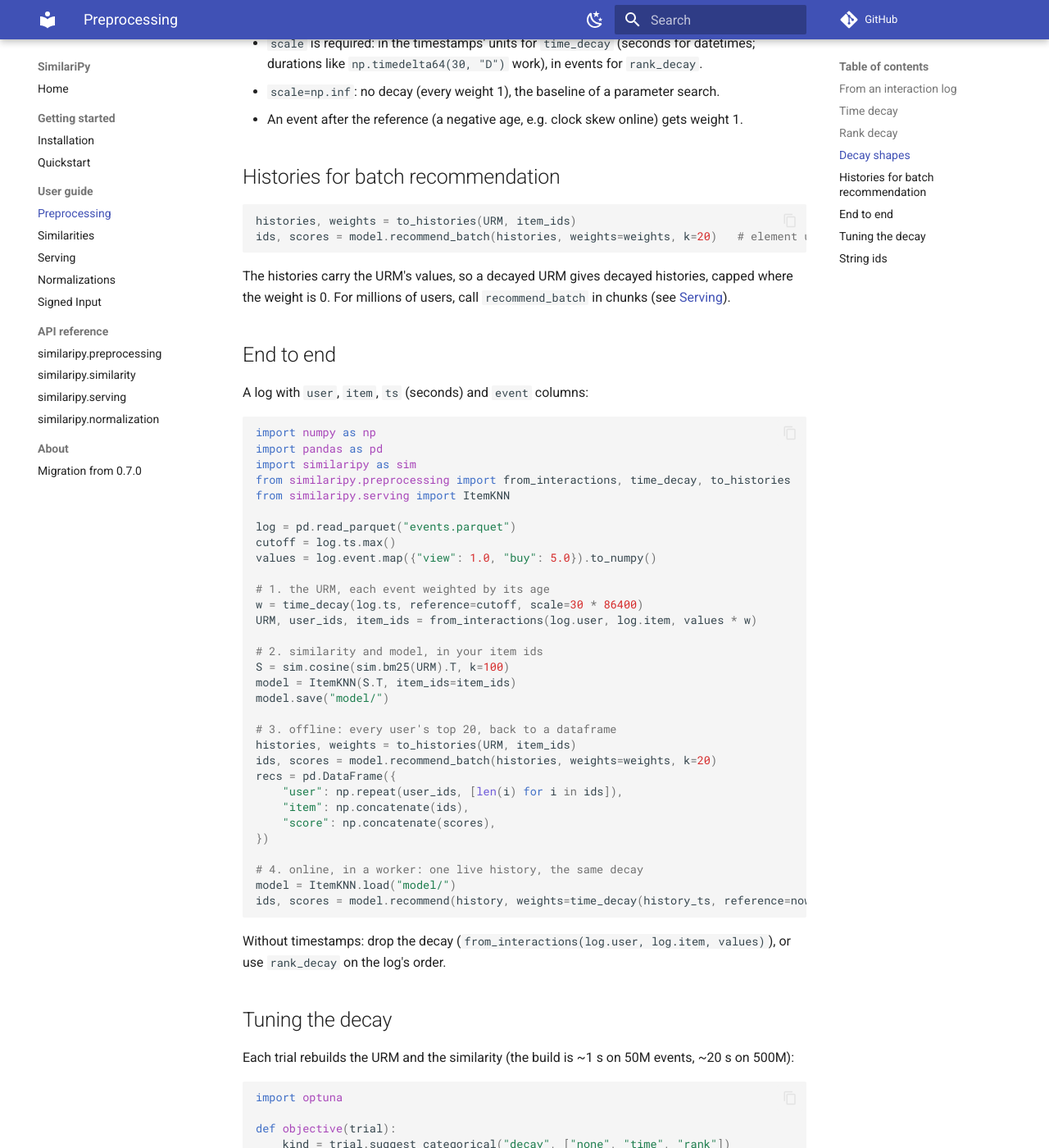
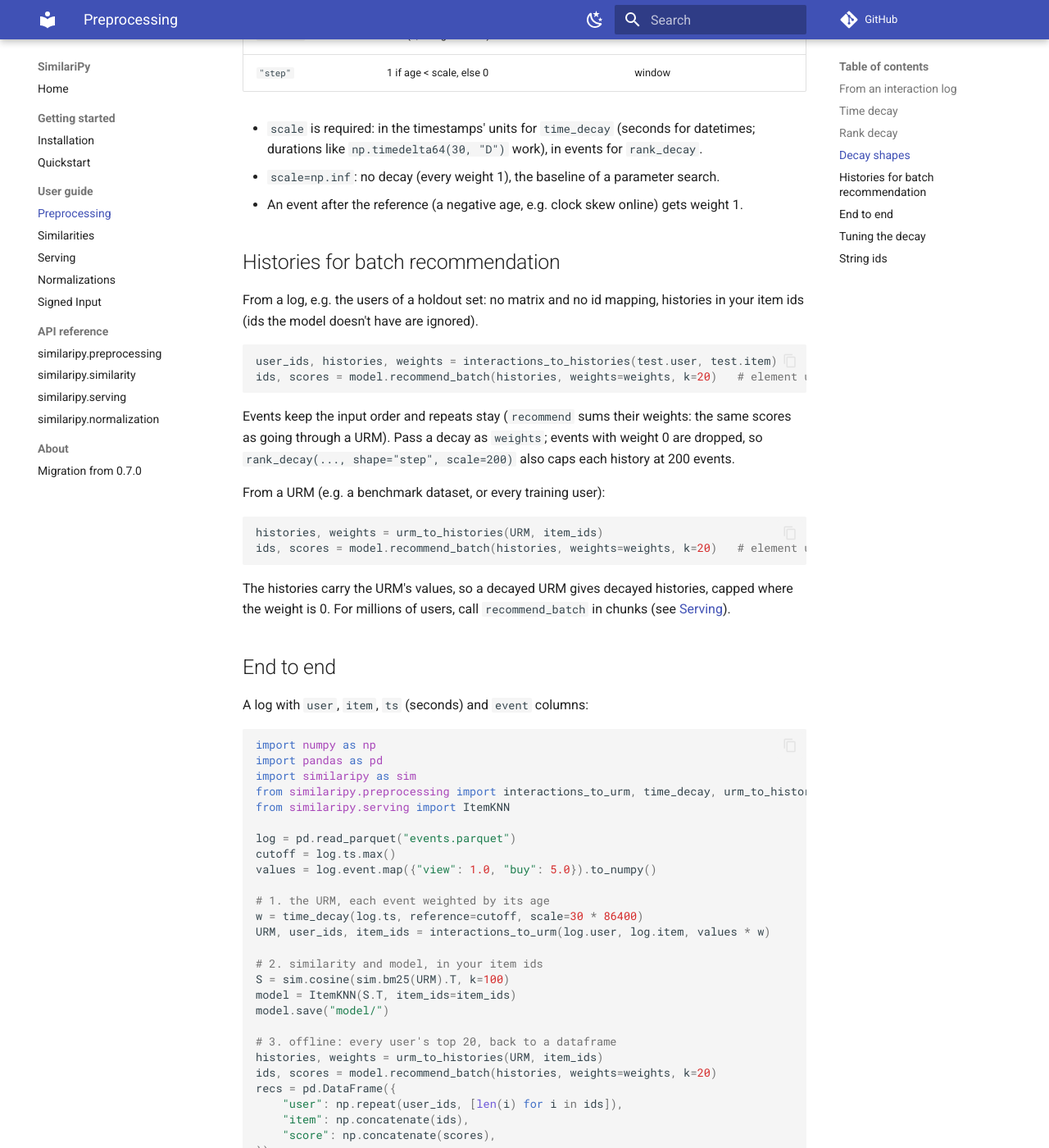
Before and after one commit to bogliosimone/similaripy, an MkDocs documentation site: the page built from docs/preprocessing.md, in a window 1280 px wide and 1400 px high, scrolled down 2834 px. Shown: the whole window at 82% size. Built offline with MkDocs 1.6.1 and Material for MkDocs 9.7.7, drawn with Linux system fonts in a browser that asks for light colours; comment, search, counter and statistics services are not loaded; some of the changed text lies outside the part shown.

Commit message:
Preprocessing: interactions_to_urm, interactions_to_histories, urm_to_histories
- Names say input and output: from_interactions -> interactions_to_urm,
  to_histories -> urm_to_histories (not released, no deprecation).
- interactions_to_histories(users, items, weights) -> (user_ids,
  histories, weights): each user's events straight from a log, e.g. a
  holdout set; no URM, no id mapping (recommend ignores unknown ids);
  input order, repeats kept (same scores as through a URM: recommend
  sums them), weight-0 events dropped (a step rank_decay caps the length).
- Empty input returned one empty history (np.split with no cuts): now [].
- Docs: Preprocessing page and API page for the three functions; Home
  "under a millisecond"; README / Quickstart wording (Simone's edits).

````diff
--- a/docs/preprocessing.md
+++ b/docs/preprocessing.md
@@ -3,29 +3,32 @@
 From an interaction log to the matrices the similarities and the serving engine take, in your own ids.
 
 ```python
-from similaripy.preprocessing import from_interactions, rank_decay, time_decay, to_histories
+from similaripy.preprocessing import (
+    interactions_to_histories, interactions_to_urm, rank_decay, time_decay, urm_to_histories,
+)
 ```
 
 | Function | Description |
 |----------|-------------|
-| `from_interactions(users, items, values)` | The user-item matrix (URM) and the id maps from one entry per event: `(URM, user_ids, item_ids)`. |
+| `interactions_to_urm(users, items, values)` | The user-item matrix (URM) and the id maps from one entry per event: `(URM, user_ids, item_ids)`. |
 | `time_decay(timestamps, reference=..., scale=...)` | One weight per event from its age in time, to multiply into `values` (offline) or pass to `recommend` (online). |
 | `rank_decay(users, scale=...)` | One weight per event from its recency rank in its user's history (0 = the latest). |
-| `to_histories(URM, item_ids)` | Each row of the URM as a history for `recommend_batch`: `(histories, weights)`. |
+| `interactions_to_histories(users, items, weights)` | Each user's events as a history for `recommend_batch`, straight from the log: `(user_ids, histories, weights)`. |
+| `urm_to_histories(URM, item_ids)` | Each row of the URM as a history for `recommend_batch`: `(histories, weights)`. |
 
 Ids are integers everywhere, as in `ItemKNN`. String ids: map them at your edge (see [String ids](#string-ids)).
 
 The order of the steps: the decays weight single events, before aggregation; the [normalizations](normalization.md) (BM25, TF-IDF, ...) need row and column statistics, so they come after.
 
 ```text
-events --time_decay / rank_decay--> weighted events --from_interactions--> URM --bm25 / tfidf / normalize--> similarity
+events --time_decay / rank_decay--> weighted events --interactions_to_urm--> URM --bm25 / tfidf / normalize--> similarity
           (per event)                                                            (per matrix)
 ```
 
 ## From an interaction log
 
 ```python
-URM, user_ids, item_ids = from_interactions(log.user, log.item, values)
+URM, user_ids, item_ids = interactions_to_urm(log.user, log.item, values)
 ```
 
 - **Ids**: gaps and unaligned ids are fine; row `u` is `user_ids[u]`, column `j` is `item_ids[j]` (sorted).
@@ -42,7 +45,7 @@ The same call weights a live history, so training and serving use one formula.
 
 ```python
 w = time_decay(log.ts, reference=cutoff, scale=30 * 86400)      # half-life 30 days
-URM, user_ids, item_ids = from_interactions(log.user, log.item, values * w)
+URM, user_ids, item_ids = interactions_to_urm(log.user, log.item, values * w)
 
 # online, the same formula on the live history
 ids, scores = model.recommend(history, weights=time_decay(history_ts, reference=now, scale=30 * 86400))
@@ -67,7 +70,7 @@ Without `timestamps` the log's own order (oldest first) is the time order.
 ```python
 w = rank_decay(log.user, shape="step", scale=200)                    # each user's 200 latest events
 w = rank_decay(log.user, timestamps=log.ts, shape="linear", scale=200)
-URM, user_ids, item_ids = from_interactions(log.user, log.item, w)
+URM, user_ids, item_ids = interactions_to_urm(log.user, log.item, w)
 ```
 
 Ranks count events, not distinct items. For the latest distinct items, drop the repeats first: `log.sort_values("ts").drop_duplicates(["user", "item"], keep="last")`.
@@ -97,8 +100,19 @@ Both decays share the shapes; the weight is 1 at age 0.
 
 ## Histories for batch recommendation
 
+From a log, e.g. the users of a holdout set: no matrix and no id mapping, histories in your item ids (ids the model doesn't have are ignored).
+
 ```python
-histories, weights = to_histories(URM, item_ids)
+user_ids, histories, weights = interactions_to_histories(test.user, test.item)
+ids, scores = model.recommend_batch(histories, weights=weights, k=20)   # element u is user_ids[u]
+```
+
+Events keep the input order and repeats stay (`recommend` sums their weights: the same scores as going through a URM). Pass a decay as `weights`; events with weight 0 are dropped, so `rank_decay(..., shape="step", scale=200)` also caps each history at 200 events.
+
+From a URM (e.g. a benchmark dataset, or every training user):
+
+```python
+histories, weights = urm_to_histories(URM, item_ids)
 ids, scores = model.recommend_batch(histories, weights=weights, k=20)   # element u is user_ids[u]
 ```
 
@@ -113,7 +127,7 @@ A log with `user`, `item`, `ts` (seconds) and `event` columns:
 import numpy as np
 import pandas as pd
 import similaripy as sim
-from similaripy.preprocessing import from_interactions, time_decay, to_histories
+from similaripy.preprocessing import interactions_to_urm, time_decay, urm_to_histories
 from similaripy.serving import ItemKNN
 
 log = pd.read_parquet("events.parquet")
@@ -122,7 +136,7 @@ values = log.event.map({"view": 1.0, "buy": 5.0}).to_numpy()
 
 # 1. the URM, each event weighted by its age
 w = time_decay(log.ts, reference=cutoff, scale=30 * 86400)
-URM, user_ids, item_ids = from_interactions(log.user, log.item, values * w)
+URM, user_ids, item_ids = interactions_to_urm(log.user, log.item, values * w)
 
 # 2. similarity and model, in your item ids
 S = sim.cosine(sim.bm25(URM).T, k=100)
@@ -130,7 +144,7 @@ model = ItemKNN(S.T, item_ids=item_ids)
 model.save("model/")
 
 # 3. offline: every user's top 20, back to a dataframe
-histories, weights = to_histories(URM, item_ids)
+histories, weights = urm_to_histories(URM, item_ids)
 ids, scores = model.recommend_batch(histories, weights=weights, k=20)
 recs = pd.DataFrame({
     "user": np.repeat(user_ids, [len(i) for i in ids]),
@@ -143,7 +157,7 @@ model = ItemKNN.load("model/")
 ids, scores = model.recommend(history, weights=time_decay(history_ts, reference=now, scale=30 * 86400), k=20)
 ```
 
-Without timestamps: drop the decay (`from_interactions(log.user, log.item, values)`), or use `rank_decay` on the log's order.
+Without timestamps: drop the decay (`interactions_to_urm(log.user, log.item, values)`), or use `rank_decay` on the log's order.
 
 ## Tuning the decay
 
@@ -160,7 +174,7 @@ def objective(trial):
         w = rank_decay(log.user, timestamps=log.ts, shape="linear", scale=trial.suggest_int("events", 10, 2000, log=True))
     else:
         w = 1.0
-    URM, user_ids, item_ids = from_interactions(log.user, log.item, values * w)
+    URM, user_ids, item_ids = interactions_to_urm(log.user, log.item, values * w)
     S = sim.cosine(sim.bm25(URM).T, k=trial.suggest_int("k", 20, 500, log=True))
     return evaluate(ItemKNN(S.T, item_ids=item_ids))   # your metric on held-out events
 
@@ -174,7 +188,7 @@ optuna.create_study(direction="maximize").optimize(objective, n_trials=50)
 ```python
 user_codes, user_names = pd.factorize(log.user)
 item_codes, item_names = pd.factorize(log.item)
-URM, user_ids, item_ids = from_interactions(user_codes, item_codes, values)
+URM, user_ids, item_ids = interactions_to_urm(user_codes, item_codes, values)
 model = ItemKNN(S.T, item_ids=item_ids)
 model.save("model/")
 np.save("model/item_names.npy", item_names.to_numpy(dtype=str))
````
Also changed, not shown: .claude/CLAUDE.md (+2 -2 lines), README.md (+2 -2 lines), docs/api/preprocessing.md (+8 -5 lines), docs/guide.md (+3 -23 lines), docs/index.md (+6 -6 lines), docs/serving.md (+3 -3 lines), 5 other files.
